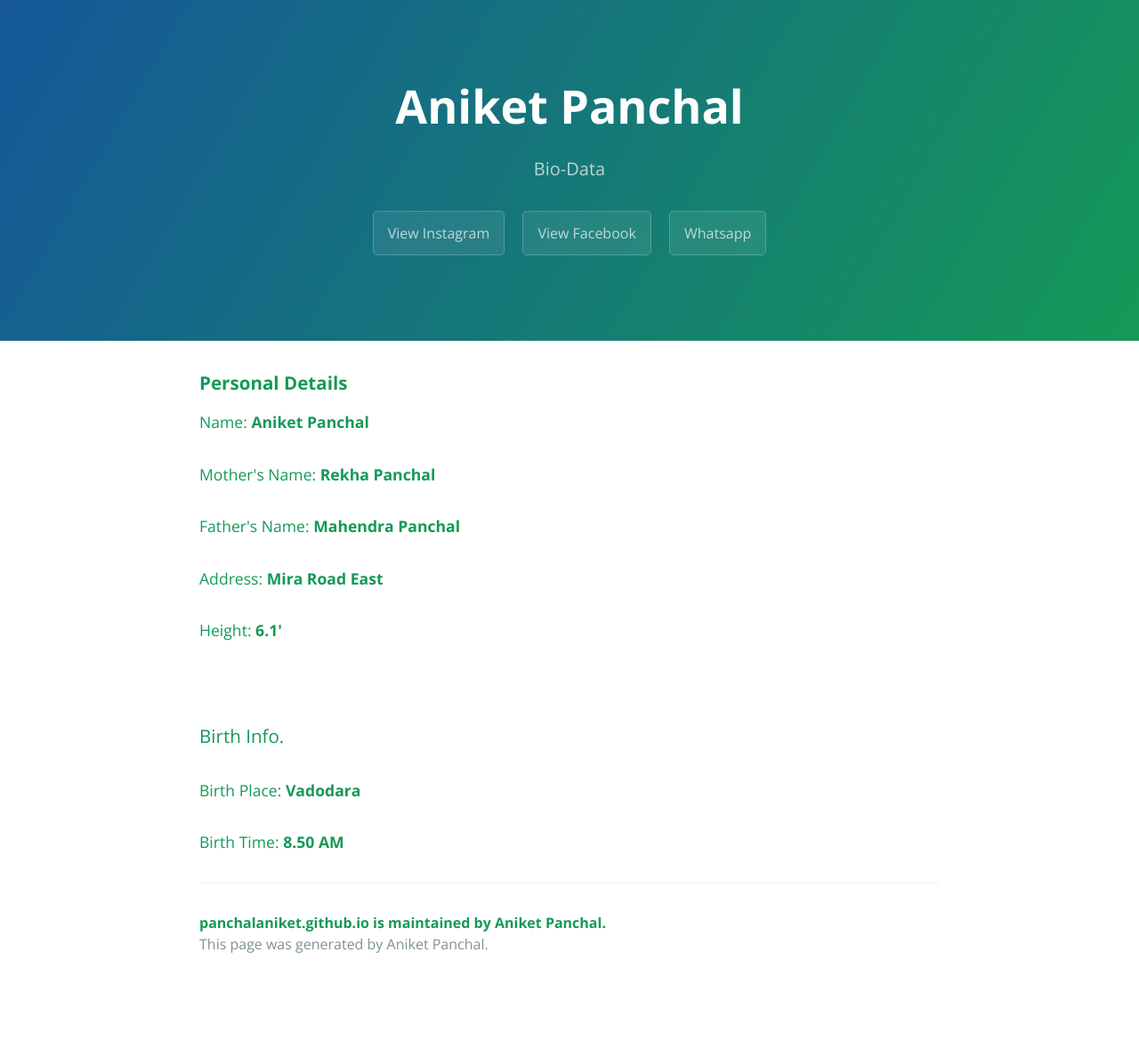
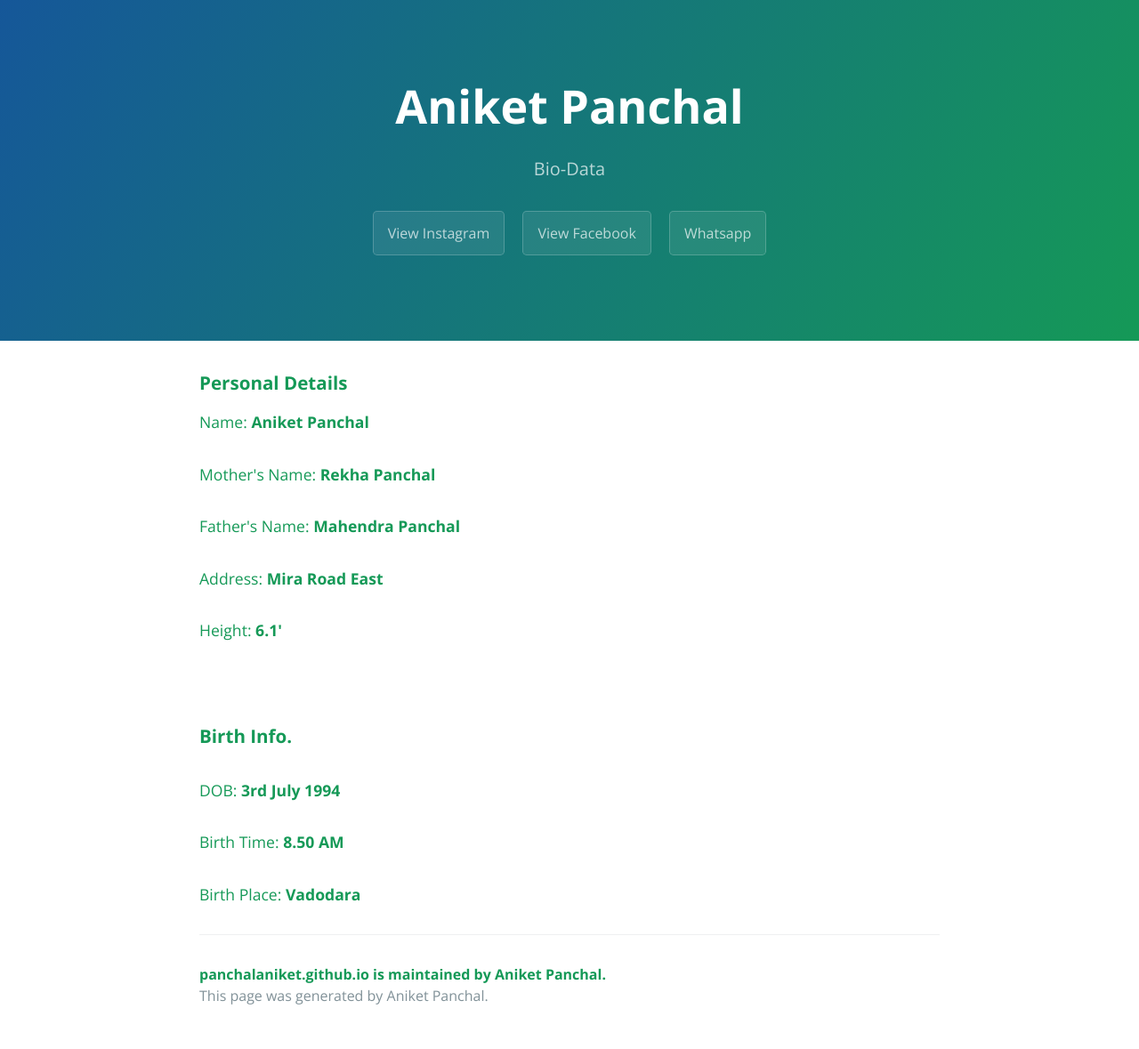
Before and after one commit to appanchal06/panchalaniket.github.io, a Jekyll site: the page built from index.html, in a window 1280 px wide. Shown: the whole page at 89% size. Built offline with Jekyll 4.4.1, drawn with Linux system fonts in a browser that asks for light colours; before the commit the page ends 1121 px from its top, so only the background shows below that.

Commit message:
Update index.html

```diff
--- a/index.html
+++ b/index.html
@@ -8,6 +8,7 @@ layout: default
 <h4> Address: <b>Mira Road East</b> <h4>
 <h4> Height: <b>6.1'</b> <h4>
   </br>
-<h3> Birth Info. </h3>
+<h3><b> Birth Info. </b> </h3>
+<h4> DOB: <b>3rd July 1994</b> <h4>
+<h4> Birth Time: <b>8.50 AM</b> <h4>
 <h4> Birth Place: <b>Vadodara</b> <h4>
-<h4> Birth Time: <b>8.50 AM</b> <h4>
```
